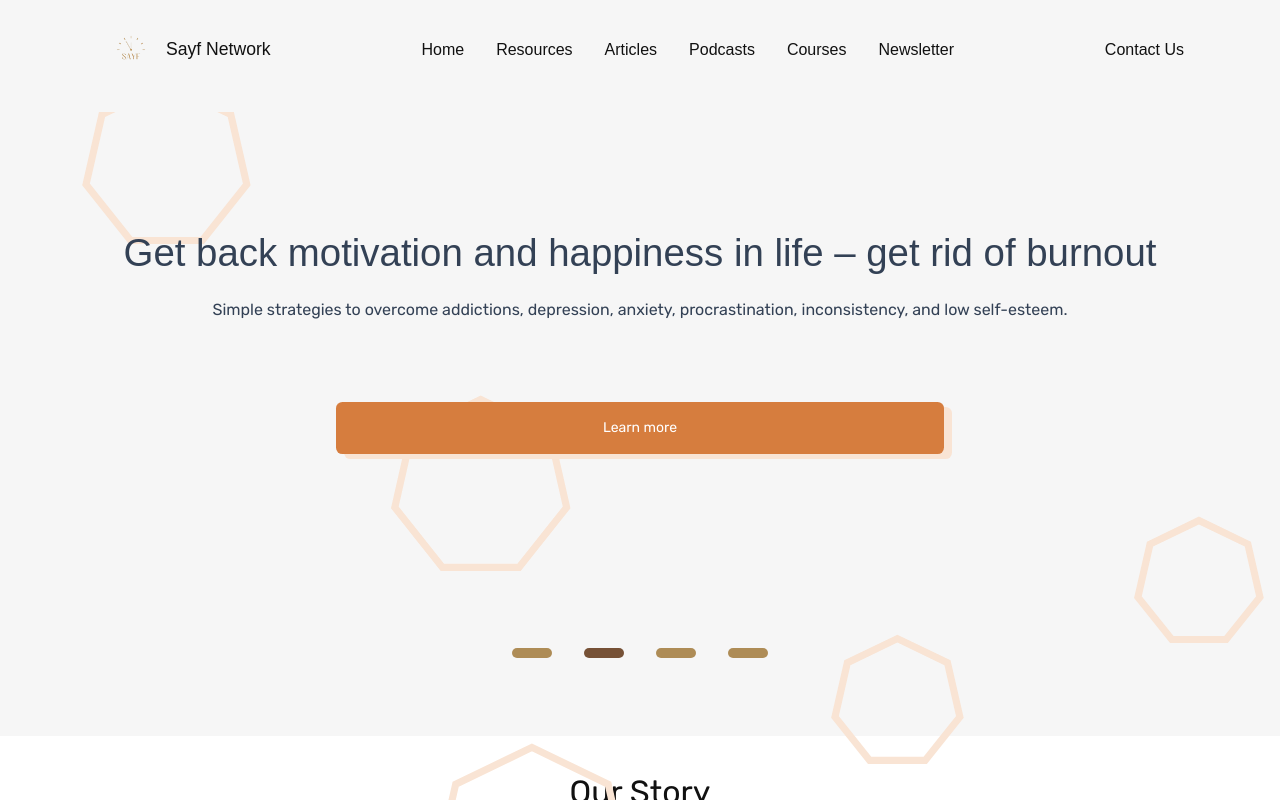
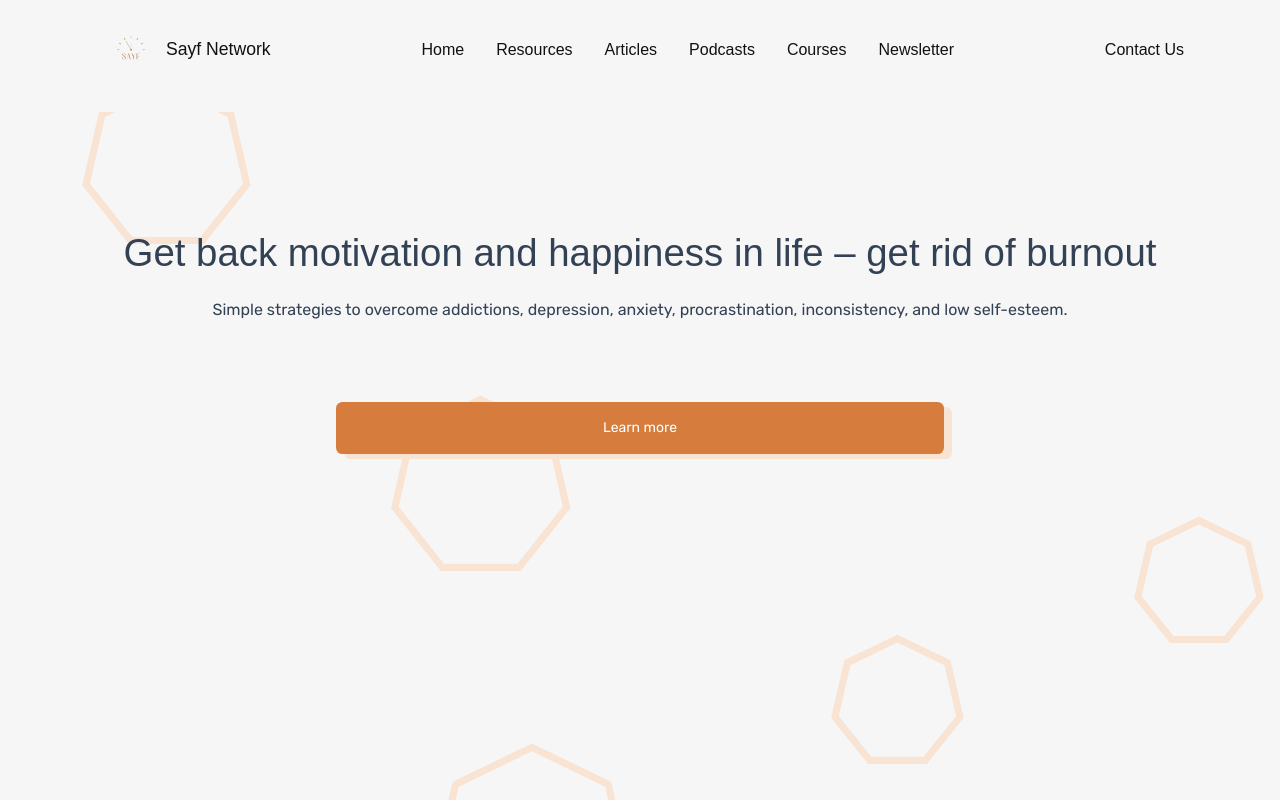
Before and after one commit to abdulrahmansoyooye/sayfproject, a Next.js app: page / in a window 1280 px wide. Shown: the top 800 px of the page. Built offline with nearby package versions, Linux system fonts and the light colour scheme; a web font is replaced by a local one.

Commit message:
fix(app): Fix z-index & height

```diff
--- a/components/Carousel.jsx
+++ b/components/Carousel.jsx
@@ -63,8 +63,8 @@ const Carousel = () => {
     visible: { opacity: 1, y: 0 },
   };
   return (
-    <div className="relative h-[70vh]   mt-[7rem] z-[1000] ">
-      <div className="h-[45vh] pt-[3rem] px-[2rem] space-y-[1.5rem]">
+    <div className="relative h-[100vh] mt-[7rem]  ">
+      <div className="h-[70vh] pt-[3rem] px-[2rem] space-y-[1.5rem]">
         {carouselItem.map(
           ({ title, content, buttonText }, index) =>
             index === page && (
```
